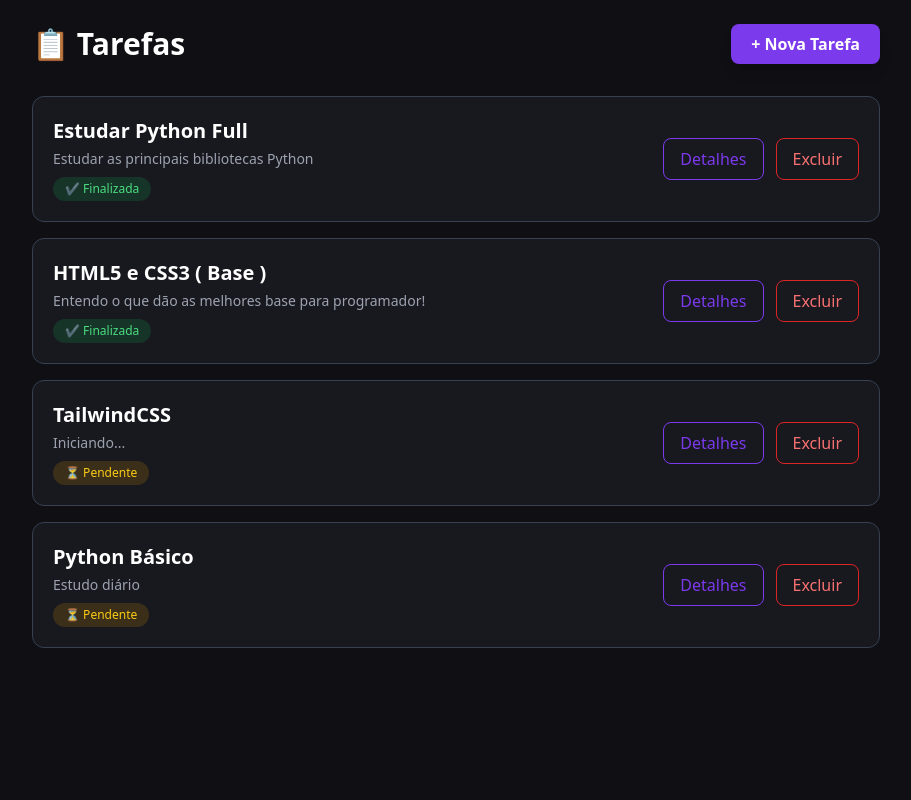
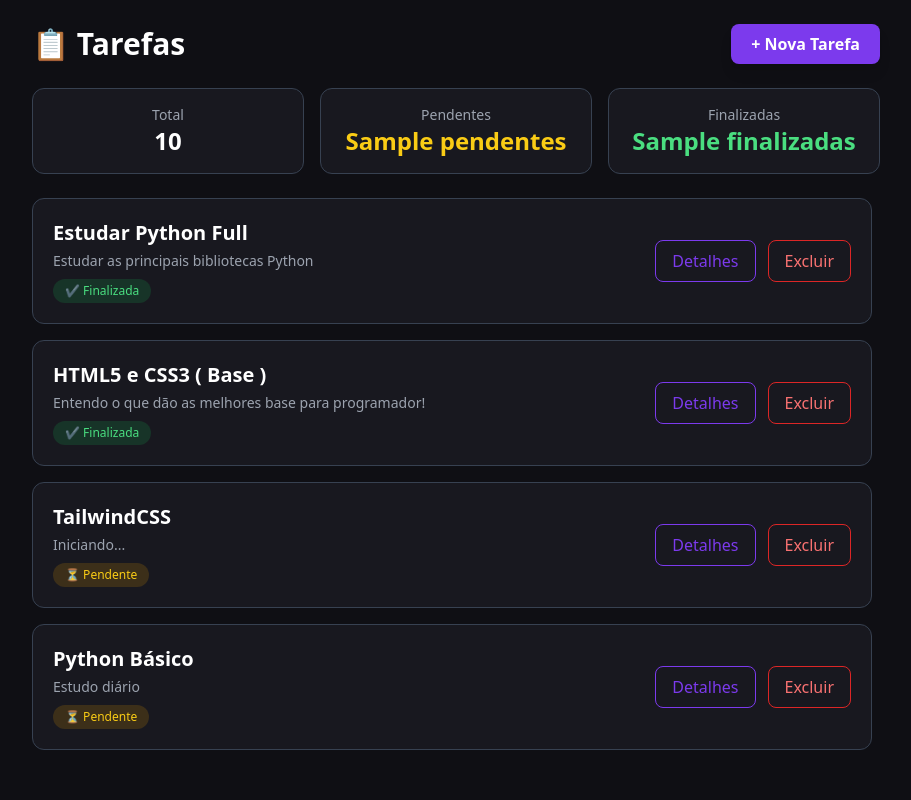
Before and after one commit to srodrigo28/todo-django, a Django app: template tarefas/templates/tarefas/listar.html in a window 1280 px wide. Shown: the whole page, without its empty margins (184-1095 px from the left). Run offline with Django 5.2, Linux system fonts and the light colour scheme; data comes from the database, SQL or seed files in the repository; both versions use the stored data as it was after the commit; the template is opened without the code that fills it: values that come from a table or form of the project are taken from there, most other values are stand-ins (such as "Sample title", 1, 10 or a date in 2020); some libraries are stand-ins or nearby versions.

Commit message:
atualizando a home

```diff
--- a/tarefas/templates/tarefas/listar.html
+++ b/tarefas/templates/tarefas/listar.html
@@ -14,7 +14,7 @@
             theme: {
                 extend: {
                     colors: {
-                        primary: '#7c3aed', // roxo
+                        primary: '#7c3aed',
                         dark: '#0f0f14',
                         card: '#18181f',
                     }
@@ -22,28 +22,62 @@
             }
         }
     </script>
+
+    <!-- Scroll bonito -->
+    <style>
+        ::-webkit-scrollbar {
+            width: 6px;
+        }
+        ::-webkit-scrollbar-thumb {
+            background-color: #7c3aed;
+            border-radius: 8px;
+        }
+        ::-webkit-scrollbar-track {
+            background: transparent;
+        }
+    </style>
 </head>
 
 <body class="bg-dark text-gray-200 min-h-screen">
 
-    <!-- Container -->
-    <div class="max-w-4xl mx-auto p-6">
+<div class="max-w-4xl mx-auto p-6 flex flex-col h-screen">
+
+    <!-- HEADER + CONTADORES (FIXOS) -->
+    <div class="shrink-0">
 
         <!-- Header -->
-        <div class="flex flex-col sm:flex-row sm:items-center sm:justify-between gap-4 mb-8">
-            <h1 class="text-3xl font-bold text-white">
-                📋 Tarefas
-            </h1>
+        <div class="flex flex-col sm:flex-row sm:items-center sm:justify-between gap-4 mb-6">
+            <h1 class="text-3xl font-bold text-white">📋 Tarefas</h1>
 
             <a href="{% url 'nova_tarefa' %}"
-               class="inline-flex items-center justify-center px-5 py-2 rounded-lg
-                      bg-primary hover:bg-purple-700 transition
+               class="px-5 py-2 rounded-lg bg-primary hover:bg-purple-700 transition
                       text-white font-semibold shadow-lg">
                 + Nova Tarefa
             </a>
         </div>
 
-        <!-- Lista -->
+        <!-- Contadores -->
+        <div class="grid grid-cols-1 sm:grid-cols-3 gap-4 mb-6">
+            <div class="bg-card border border-gray-700 rounded-xl p-4 text-center">
+                <p class="text-gray-400 text-sm">Total</p>
+                <p class="text-2xl font-bold text-white">{{ total }}</p>
+            </div>
+
+            <div class="bg-card border border-gray-700 rounded-xl p-4 text-center">
+                <p class="text-gray-400 text-sm">Pendentes</p>
+                <p class="text-2xl font-bold text-yellow-400">{{ pendentes }}</p>
+            </div>
+
+            <div class="bg-card border border-gray-700 rounded-xl p-4 text-center">
+                <p class="text-gray-400 text-sm">Finalizadas</p>
+                <p class="text-2xl font-bold text-green-400">{{ finalizadas }}</p>
+            </div>
+        </div>
+
+    </div>
+
+    <!-- LISTA COM SCROLL -->
+    <div class="flex-1 overflow-y-auto pr-2">
         <ul class="space-y-4">
             {% for tarefa in tarefas %}
             <li class="bg-card border border-gray-700 rounded-xl p-5
@@ -80,16 +114,11 @@
                         Detalhes
                     </a>
 
-                    <form method="POST"
-                          action="{% url 'deletar_tarefa' tarefa.id %}"
-                          onsubmit="return confirm('Deseja realmente apagar esta tarefa?');">
-                        {% csrf_token %}
-                        <button type="submit"
-                                class="px-4 py-2 rounded-lg border border-red-600
-                                       text-red-400 hover:bg-red-600 hover:text-white transition">
-                            Excluir
-                        </button>
-                    </form>
+                    <button onclick="openModal('{{ tarefa.id }}')"
+                            class="px-4 py-2 rounded-lg border border-red-600
+                                   text-red-400 hover:bg-red-600 hover:text-white transition">
+                        Excluir
+                    </button>
                 </div>
             </li>
 
@@ -99,8 +128,66 @@
             </li>
             {% endfor %}
         </ul>
+    </div>
 
+</div>
+
+<!-- MODAL DE CONFIRMAÇÃO -->
+<div id="modal"
+     class="fixed inset-0 bg-black/60 hidden items-center justify-center z-50">
+
+    <div class="bg-card border border-gray-700 rounded-2xl p-6 w-full max-w-md">
+        <h2 class="text-xl font-bold text-white mb-4">
+            ⚠️ Confirmar exclusão
+        </h2>
+
+        <p class="text-gray-400 mb-6">
+            Tem certeza que deseja excluir esta tarefa?
+            Essa ação não pode ser desfeita.
+        </p>
+
+        <form id="deleteForm" method="POST">
+            {% csrf_token %}
+
+            <div class="flex gap-4">
+                <button type="submit"
+                        class="flex-1 px-4 py-2 rounded-xl
+                               bg-red-600 hover:bg-red-700 transition
+                               text-white font-semibold">
+                    Excluir
+                </button>
+
+                <button type="button"
+                        onclick="closeModal()"
+                        class="flex-1 px-4 py-2 rounded-xl
+                               border border-gray-600 hover:border-primary
+                               hover:text-primary transition">
+                    Cancelar
+                </button>
+            </div>
+        </form>
     </div>
+</div>
+
+<!-- JS MODAL -->
+<script>
+    function openModal(tarefaId) {
+        const modal = document.getElementById('modal');
+        const form = document.getElementById('deleteForm');
+
+        // ajuste se sua URL for diferente
+        form.action = `/deletar/${tarefaId}/`;
+
+        modal.classList.remove('hidden');
+        modal.classList.add('flex');
+    }
+
+    function closeModal() {
+        const modal = document.getElementById('modal');
+        modal.classList.add('hidden');
+        modal.classList.remove('flex');
+    }
+</script>
 
 </body>
 </html>
--- a/tarefas/views.py
+++ b/tarefas/views.py
@@ -1,5 +1,9 @@
 from django.shortcuts import render, redirect, get_object_or_404
 from .models import Tarefa
+
+# def listar_tarefas(request):
+#     tarefas = Tarefa.objects.all()
+#     return render(request, 'tarefas/listar.html', {'tarefas': tarefas})
 
 def listar_tarefas(request):
     tarefas = Tarefa.objects.all()
@@ -7,7 +11,7 @@ def listar_tarefas(request):
     pendentes = tarefas.filter(finalizado=False).count()
     finalizadas = tarefas.filter(finalizado=True).count()
 
-    return render(request, 'listar.html', {
+    return render(request, 'tarefas/listar.html', {
         'tarefas': tarefas,
         'total': total,
         'pendentes': pendentes,
```
Also changed, not shown: docs/deploy.md (added, +63 -0 lines), README.md, db.sqlite3.
